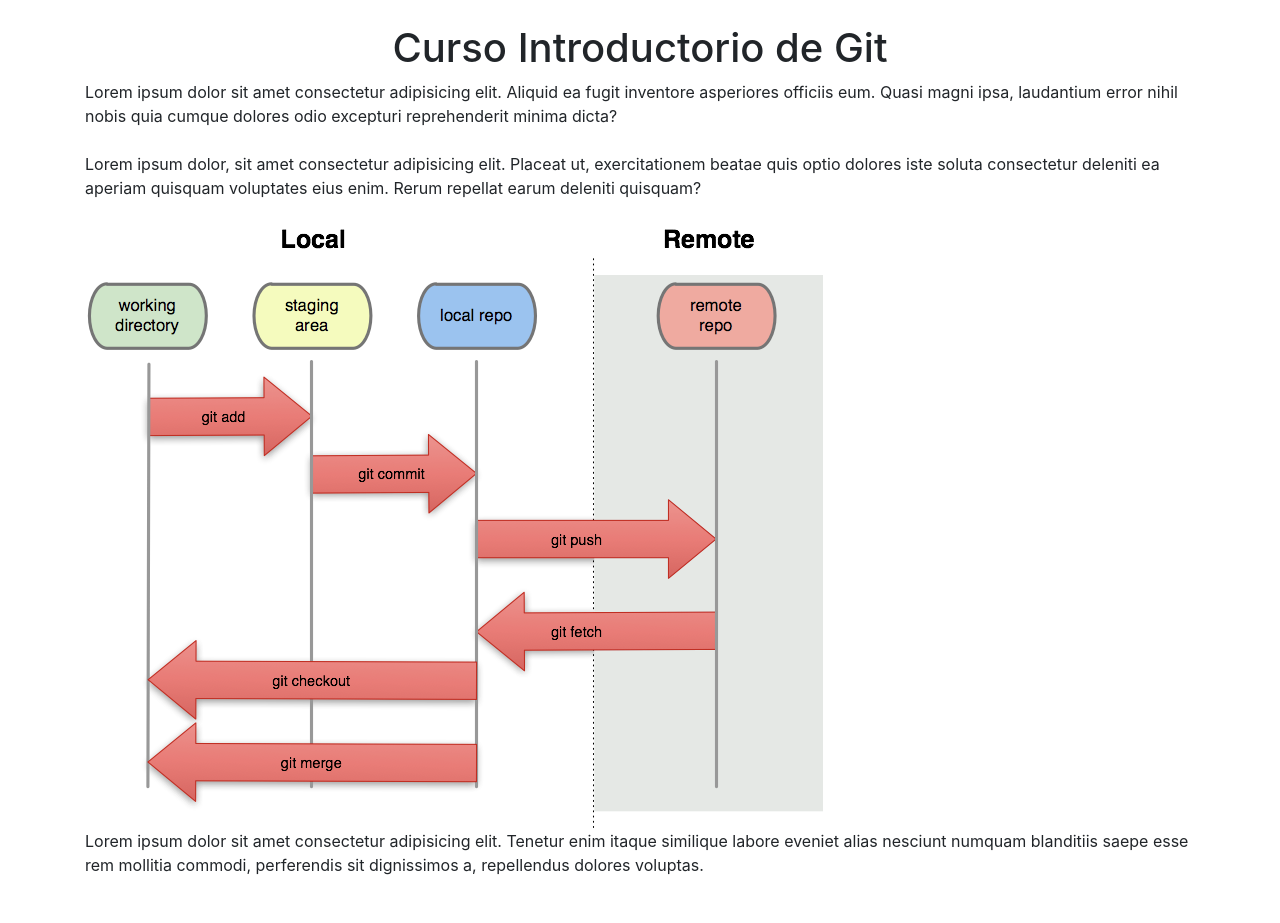
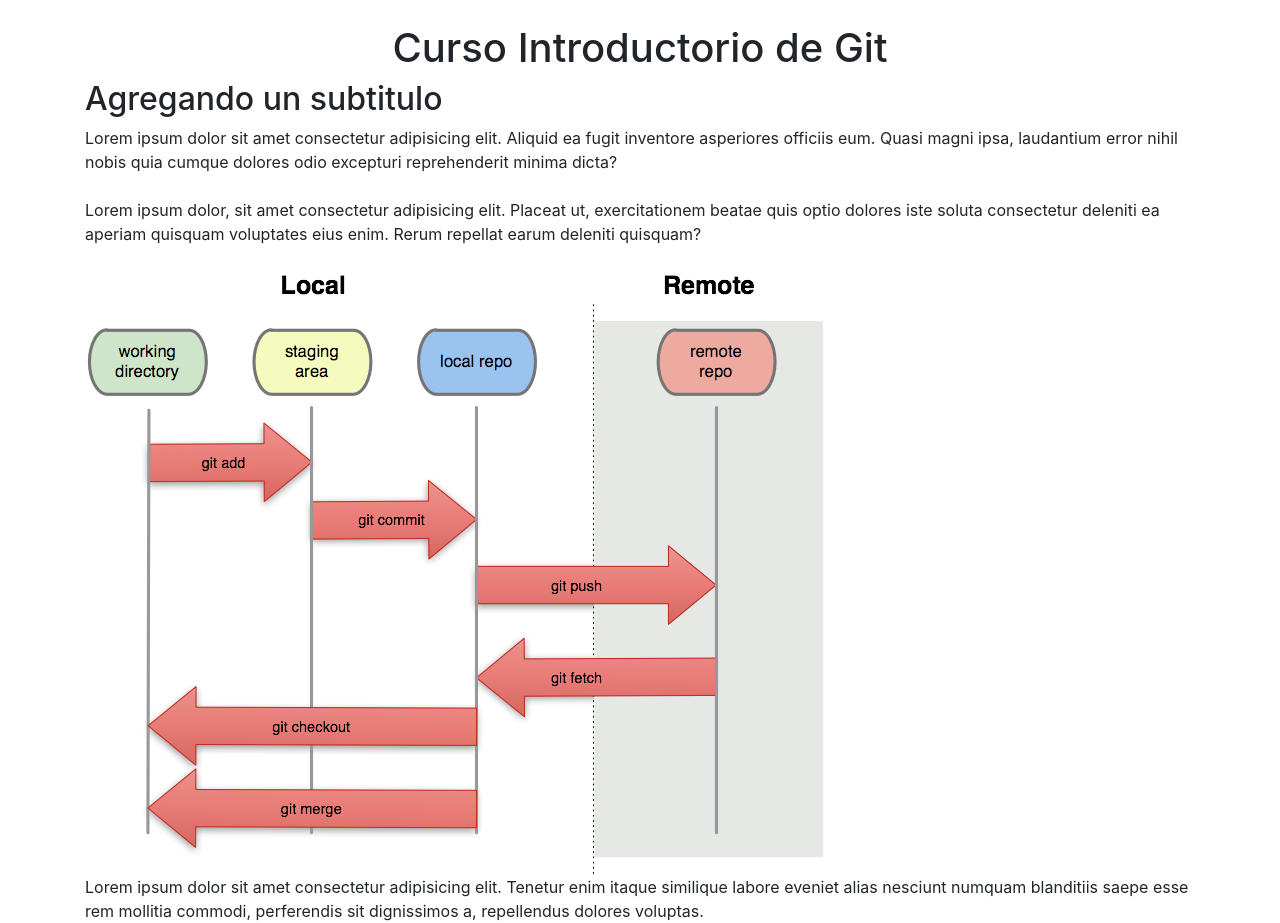
Before and after one commit to malagamiguel/cursogit, a plain HTML site: page index.html in a window 1280 px wide. Before the commit the page ends 877 px from the top, so only its background shows below. Drawn offline with nearby package versions, Linux system fonts and the light colour scheme.

Commit message:
cambio al index.html se agrego un subtitulo

```diff
--- a/index.html
+++ b/index.html
@@ -23,6 +23,7 @@
           <h1>Curso Introductorio de Git</h1>
         </div>
         <div class="col-12">
+          <h2>Agregando un subtitulo</h2>
           Lorem ipsum dolor sit amet consectetur adipisicing elit. Aliquid ea
           fugit inventore asperiores officiis eum. Quasi magni ipsa, laudantium
           error nihil nobis quia cumque dolores odio excepturi reprehenderit
```
